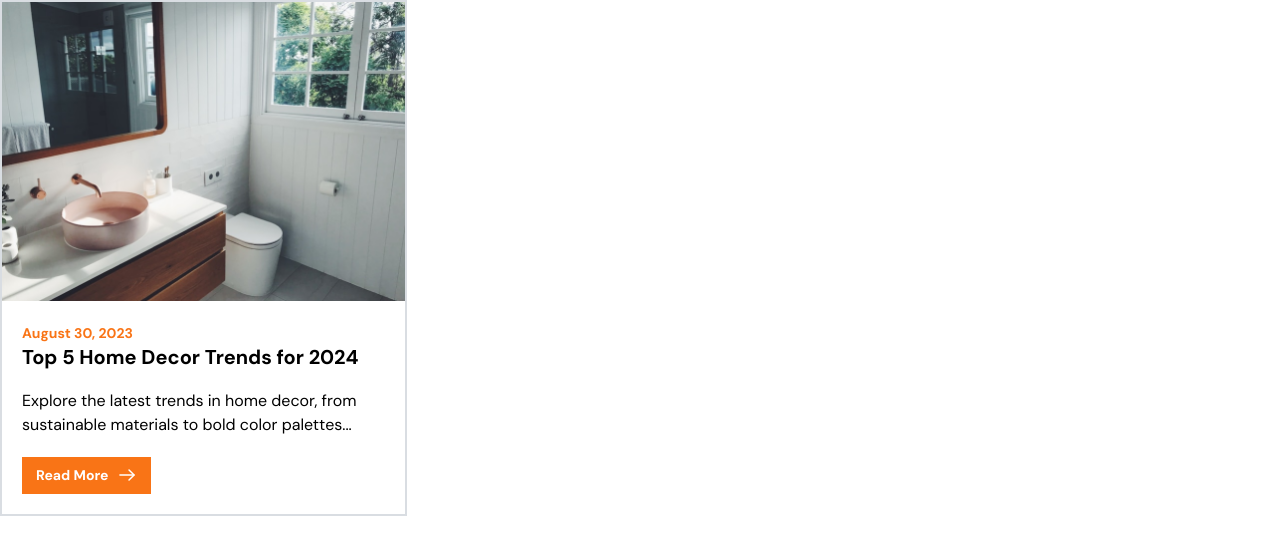
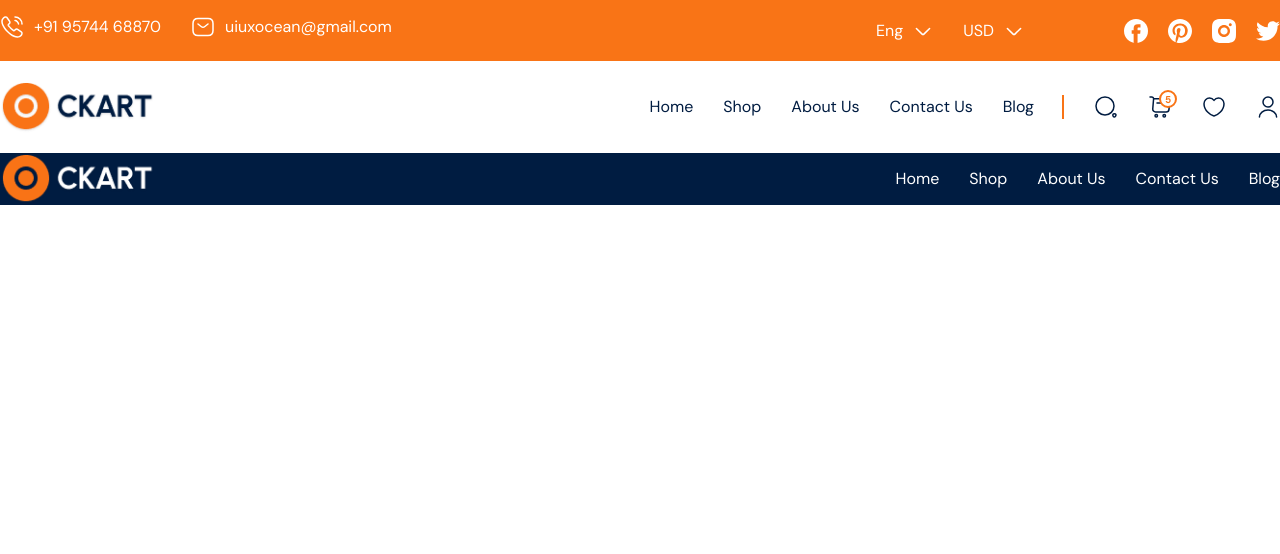
Before and after one commit to riddsep/ckart, a React (Vite) app: page / in a window 1280 px wide. Shown: the top 554 px of the page. Built offline with nearby package versions, Linux system fonts and the light colour scheme.

Commit message:
feat(header): add navbar, header, strip component

```diff
--- a/src/App.jsx
+++ b/src/App.jsx
@@ -1,11 +1,13 @@
-import Blog from "./components/Blog";
+import Footer from "./components/Footer";
+import Header from "./components/Header";
 import GlobalStyles from "./styles/GlobalStyles";
 
 function App() {
   return (
     <>
       <GlobalStyles />
-      <Blog />
+      <Header />
+      <Footer />
     </>
   );
 }
--- /dev/null
+++ b/src/components/Footer.jsx
@@ -0,0 +1,17 @@
+import styled from "styled-components";
+import Navbar from "./Navbar";
+
+function Footer() {
+  return (
+    <Wrapper as="footer">
+      <Navbar theme={"var(--clr-dark-100)"} />
+    </Wrapper>
+  );
+}
+
+const Wrapper = styled.div`
+  background-color: var(--clr-dark-100);
+  color: var(--clr-white-100);
+`;
+
+export default Footer;
--- a/src/components/Header.jsx
+++ b/src/components/Header.jsx
@@ -1,97 +1,25 @@
 import styled from "styled-components";
-import SocialMedia from "./SocialMedia";
 import Navbar from "./Navbar";
-import { MaxWidthWrapper } from "./MaxWidthWrapper";
-
-const socialMediaData = [
-  { name: "facebook", href: "#", src: "icons/facebook.svg" },
-  { name: "pinterest", href: "#", src: "icons/pinterest.svg" },
-  { name: "instagram", href: "#", src: "icons/instagram.svg" },
-  { name: "twitter", href: "#", src: "icons/twitter.svg" },
-];
+import Strip from "./Strip";
 
 function Header() {
   return (
     <Wrapper>
-      <TopBar>
-        <Contact>
-          <ContactLink href="tel:+919574468870">+91 95744 68870</ContactLink>
-          <ContactLink href="mailto:uiuxocean@gmail.com">
-            uiuxocean@gmail.com
-          </ContactLink>
-        </Contact>
-        <RightSection>
-          <LangnCurrency>
-            <Lang>
-              <span>Eng</span>
-              <img src="icons/chevron-down.svg" alt="Language selector" />
-            </Lang>
-            <Curr>
-              <span>USD</span>
-              <img src="icons/chevron-down.svg" alt="Currency selector" />
-            </Curr>
-          </LangnCurrency>
-          <SocialMedia socialMediaData={socialMediaData} />
-        </RightSection>
-      </TopBar>
-
-      <Navbar />
+      <Strip />
+      <NavWrapper>
+        <Navbar />
+      </NavWrapper>
     </Wrapper>
   );
 }
 
-const Wrapper = styled.header`
+const Wrapper = styled.div`
+  background-color: var(--clr-primary-100);
   color: var(--clr-white-100);
-  background-color: var(--clr-primary-100);
 `;
-
-const TopBar = styled(MaxWidthWrapper)`
-  padding-block: 15px;
-  display: flex;
-  align-items: center;
-  justify-content: space-between;
-`;
-
-const Contact = styled.address`
-  display: flex;
-  gap: 30px;
-  font-style: normal;
-`;
-
-const ContactLink = styled.a`
-  color: var(--clr-white-100);
-  text-decoration: none;
-  display: flex;
-  gap: 10px;
-
-  &:first-child::before {
-    content: url("icons/call-calling.svg");
-  }
-  &:last-child::before {
-    content: url("icons/sms.svg");
-  }
-`;
-
-const RightSection = styled.div`
-  display: flex;
-  gap: 60px;
-  align-items: center;
-`;
-
-const LangnCurrency = styled.div`
-  display: flex;
-  align-items: center;
-  gap: 30px;
-`;
-
-const Lang = styled.div`
-  display: flex;
-  gap: 10px;
-`;
-
-const Curr = styled.div`
-  display: flex;
-  gap: 10px;
+const NavWrapper = styled.div`
+  background-color: var(--clr-white-100);
+  color: var(--clr-dark-100);
 `;
 
 export default Header;
--- a/src/components/Navbar.jsx
+++ b/src/components/Navbar.jsx
@@ -1,12 +1,11 @@
-import styled from "styled-components";
+import styled, { css } from "styled-components";
 import { MaxWidthWrapper } from "./MaxWidthWrapper";
 
-function Navbar() {
+function Navbar({ theme }) {
   return (
-    <Background>
-      <Wrapper>
-        <Logo src="icons/logo-white.png" alt="Logo" className="" />
-        <NavbarList>
+    <Wrapper $theme={theme}>
+      <Logo src={`icons/logo-${theme ? "dark" : "light"}.png`} alt="Logo" />
+      <NavbarList $theme={theme}>
         <li>
           <Link href="#">Home</Link>
         </li>
@@ -23,6 +22,8 @@ function Navbar() {
           <Link href="#">Blog</Link>
         </li>
 
+        {!theme && (
+          <>
             <li>
               <Link href="#">
                 <img src="icons/search-normal.svg" alt="Search" />
@@ -44,17 +45,15 @@ function Navbar() {
                 <img src="icons/user.svg" alt="User" />
               </Link>
             </li>
+          </>
+        )}
       </NavbarList>
     </Wrapper>
-    </Background>
   );
 }
-const Background = styled.div`
-  background-color: var(--clr-white-100);
-`;
 
 const Wrapper = styled(MaxWidthWrapper)`
-  padding-block: 20px;
+  padding-block: ${(props) => (!props.$theme ? "20px" : "")};
   display: flex;
   align-items: center;
   justify-content: space-between;
@@ -68,14 +67,18 @@ const NavbarList = styled.ul`
   gap: 30px;
   list-style-type: none;
 
+  ${(props) =>
+    !props.$theme &&
+    css`
       li:nth-child(5) {
         border-right: 2px solid var(--clr-primary-100);
         padding-right: 28px;
       }
+    `}
 `;
 const Link = styled.a`
   text-decoration: none;
-  color: var(--clr-dark-100);
+  color: inherit;
   position: relative;
 `;
 
--- /dev/null
+++ b/src/components/Strip.jsx
@@ -0,0 +1,87 @@
+import styled from "styled-components";
+import SocialMedia from "./SocialMedia";
+import { MaxWidthWrapper } from "./MaxWidthWrapper";
+
+const socialMediaData = [
+  { name: "facebook", href: "#", src: "icons/facebook.svg" },
+  { name: "pinterest", href: "#", src: "icons/pinterest.svg" },
+  { name: "instagram", href: "#", src: "icons/instagram.svg" },
+  { name: "twitter", href: "#", src: "icons/twitter.svg" },
+];
+
+function Strip() {
+  return (
+    <Wrapper>
+      <Contact>
+        <ContactLink href="tel:+919574468870">+91 95744 68870</ContactLink>
+        <ContactLink href="mailto:uiuxocean@gmail.com">
+          uiuxocean@gmail.com
+        </ContactLink>
+      </Contact>
+      <RightSection>
+        <LangnCurrency>
+          <Lang>
+            <span>Eng</span>
+            <img src="icons/chevron-down.svg" alt="Language selector" />
+          </Lang>
+          <Curr>
+            <span>USD</span>
+            <img src="icons/chevron-down.svg" alt="Currency selector" />
+          </Curr>
+        </LangnCurrency>
+        <SocialMedia socialMediaData={socialMediaData} />
+      </RightSection>
+    </Wrapper>
+  );
+}
+
+const Wrapper = styled(MaxWidthWrapper)`
+  padding-block: 15px;
+  display: flex;
+  align-items: center;
+  justify-content: space-between;
+`;
+
+const Contact = styled.address`
+  display: flex;
+  gap: 30px;
+  font-style: normal;
+`;
+
+const ContactLink = styled.a`
+  color: var(--clr-white-100);
+  text-decoration: none;
+  display: flex;
+  gap: 10px;
+
+  &:first-child::before {
+    content: url("icons/call-calling.svg");
+  }
+  &:last-child::before {
+    content: url("icons/sms.svg");
+  }
+`;
+
+const RightSection = styled.div`
+  display: flex;
+  gap: 60px;
+  align-items: center;
+`;
+
+const LangnCurrency = styled.div`
+  display: flex;
+  align-items: center;
+  gap: 30px;
+`;
+
+const Lang = styled.div`
+  display: flex;
+  gap: 10px;
+`;
+
+const Curr = styled.div`
+  display: flex;
+  gap: 10px;
+`;
+
+export default Strip;
```
Also changed, not shown: public/icons/logo-dark.png (added), public/icons/logo-light.png (renamed from public/icons/logo-white.png). Lines whose indentation alone changed are shown as unchanged.
